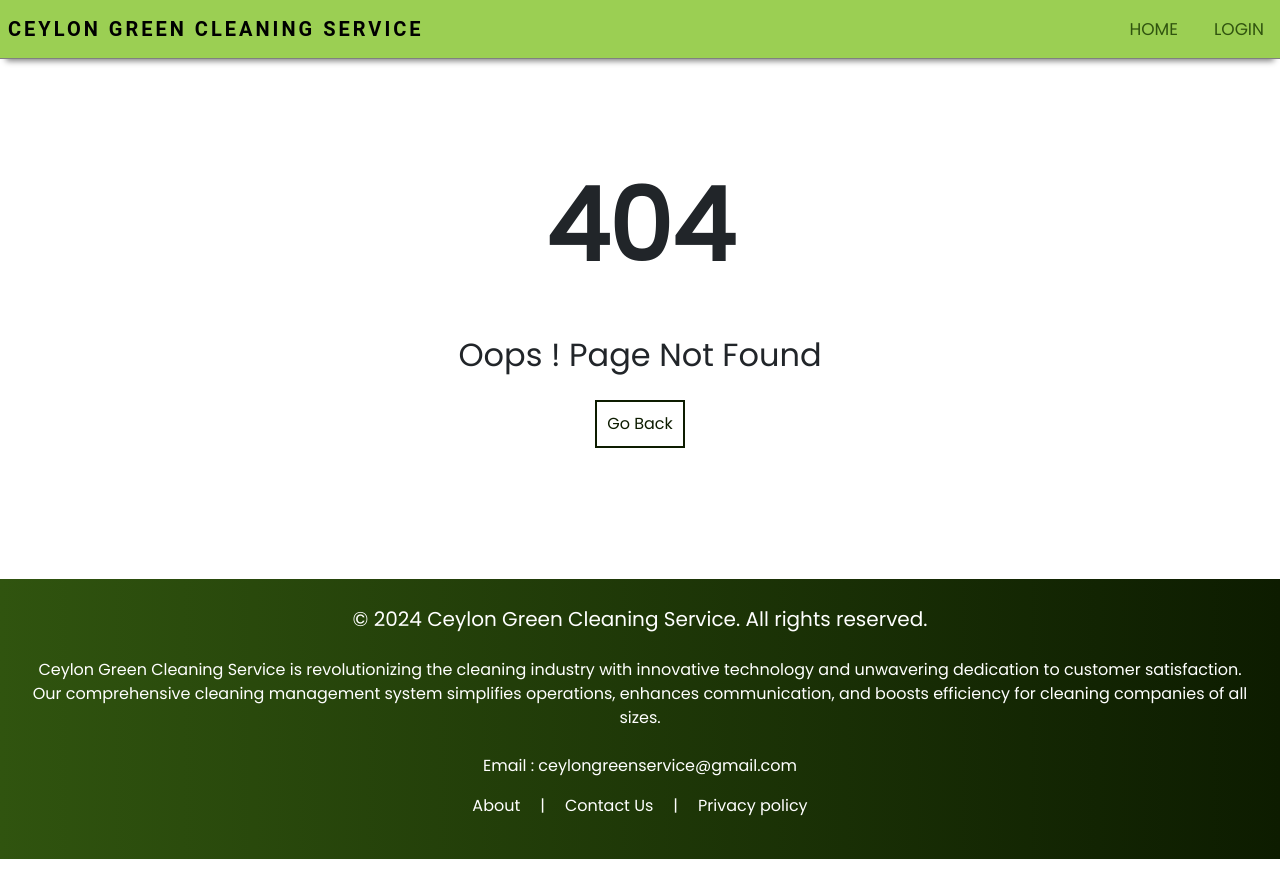
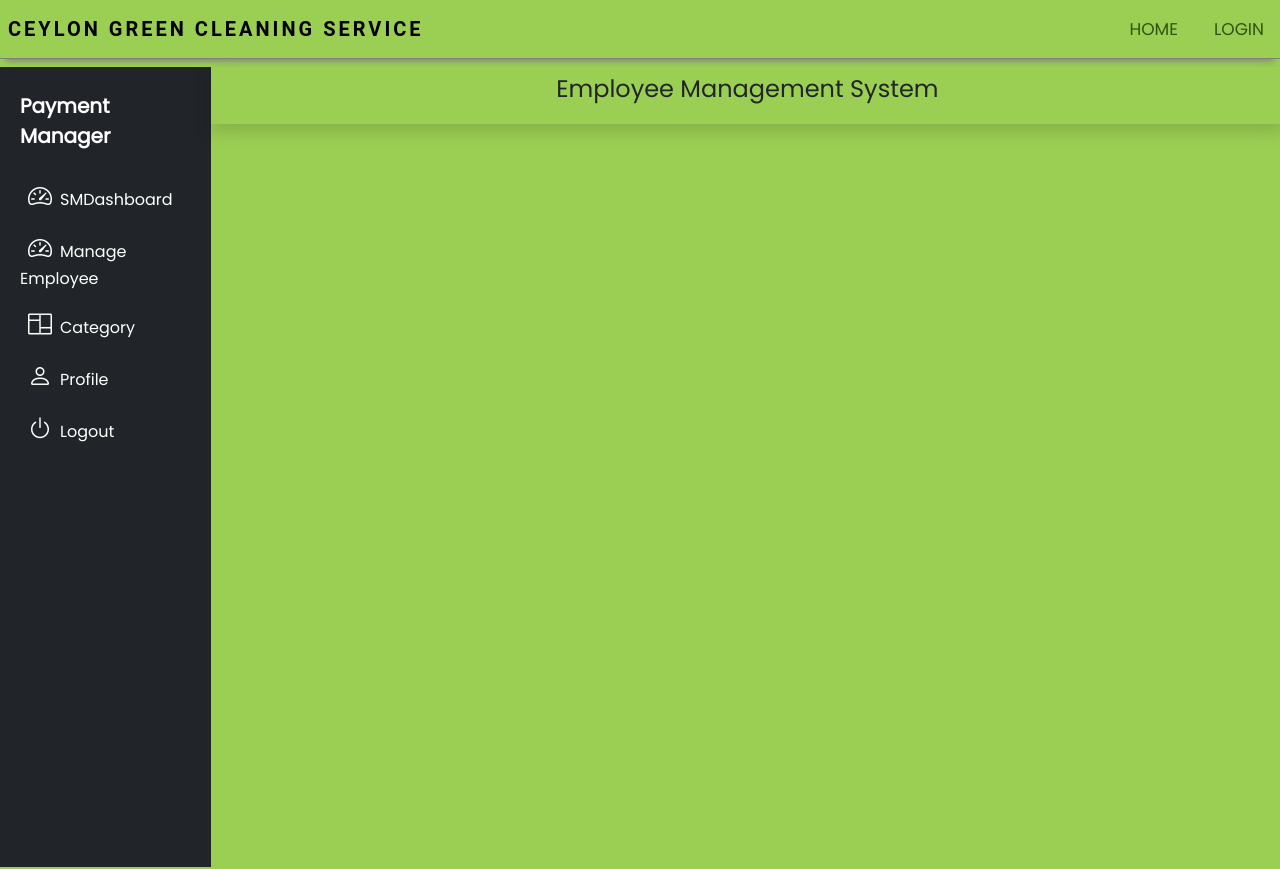
Before and after one commit to KavinMadusanka/CeylonGreenService, a React (Create React App) app in the folder Frontend/interface/: page /KApaymentdashboard in a window 1280 px wide. Shown: the top 869 px of the page. Built offline with nearby package versions, Linux system fonts and the light colour scheme; a web font is replaced by a local one.

Commit message:
add admin payment dashboad

```diff
--- a/Frontend/interface/src/App.js
+++ b/Frontend/interface/src/App.js
@@ -45,6 +45,7 @@
 import ProductDisplayPage from "./pages/productDisplay";
 import ShoppingCart from "./pages/ShoppingCart";
 import KAcardpayment from "./pages/KAcardpayment";
+import KApaymentdashboard from "./pages/Admin/KApaymentdashboard";
 
 
 function App() {
@@ -76,6 +77,7 @@
         <Route path="/KApaymentForm" element={<KApaymentForm />} />
         <Route path="/KApaymentOption" element={<KApaymentOptions />} />
         <Route path="/KAcardpayment" element={<KAcardpayment />} />
+        <Route path="/KApaymentdashboard" element={<KApaymentdashboard />} />
 
 
         {/* Nethmi  */}
--- /dev/null
+++ b/Frontend/interface/src/pages/Admin/KApaymentdashboard.js
@@ -0,0 +1,92 @@
+import React from 'react';
+import { Link, Outlet, useNavigate } from 'react-router-dom';
+import 'bootstrap-icons/font/bootstrap-icons.css';
+import axios from 'axios';
+import Layout1 from '../../components/Layout/Layout1';
+
+const KApaymentdashboard = () => {
+    const navigate = useNavigate()
+    axios.defaults.withCredentials = true
+  return (
+    <Layout1>
+
+
+    <div className ="container-fluid">
+      <div className ="row flex-nowrap">
+        <div className ="col-auto col-md-3 col-xl-2 px-sm-2 px-0 bg-dark">
+            <div className ="d-flex flex-column align-items-center align-items-sm-start px-3 pt-2 text-white min-vh-100">
+                <Link
+                    to = "/smdashboard"
+                    className ="d-flex align-items-center pb-3 mb-md-1 mt-md-3 me-md-auto text-white text-decoration-none"
+                >
+                    <span className ="fs-5 fw-bolder d-none d-sm-inline">
+                        Payment Manager
+                    </span>
+
+                </Link>
+                <ul
+                    className ="nav nav-pills flex-column mb-sm-auto mb-0 align-items-center align-items-sm-start"
+                    id="Menu"
+                    >
+                    <li className ="w-100">
+                        <Link
+                        to = "/smdashboard/employee"
+                        className ="nav-link text-white px-0 align-middle"
+                        >
+                            <i className ="fs-4 bi-speedometer2 ms-2"></i>
+                            <span className ="ms-2 d-none d-sm-inline">SMDashboard</span>
+                        </Link>
+                    </li>
+                    <li className ="w-100">
+                        <Link
+                            to = "/smdashboard/employee"
+                            className ="nav-link px-0 align-middle text-white"
+                        >
+                            <i className ="fs-4 bi-speedometer2 ms-2"></i>
+                            <span className ="ms-2 d-none d-sm-inline">
+                                Manage Employee</span>
+                        </Link>
+                    </li>
+                    <li className="w-100">
+                        <Link
+                            to = "/smdashboard/category"
+                            className ="nav-link px-0 align-middle text-white"
+                        >
+                            <i className ="fs-4 bi-columns ms-2"></i>
+                            <span className ="ms-2 d-none d-sm-inline">Category</span>
+                        </Link>
+                    </li>
+                    <li className="w-100">
+                        <Link
+                            to = "/smdashboard/profile"
+                            className ="nav-link px-0 align-middle text-white"
+                        >
+                            <i className ="fs-4 bi-person ms-2"></i>
+                            <span className ="ms-2 d-none d-sm-inline">Profile</span>
+                        </Link>
+                    </li>
+                    <li className="w-100">
+                        <Link
+                            to = "/"
+                            className ="nav-link px-0 align-middle text-white"
+                        >
+                            <i className ="fs-4 bi-power ms-2"></i>
+                            <span className ="ms-2 d-none d-sm-inline">Logout</span>
+                        </Link>
+                    </li>
+                </ul>
+            </div>
+        </div>
+        <div className="col p-0 m-0">
+            <div className="p-2 d-flex justify-content-center shadow">
+                <h4>Employee Management System</h4>
+            </div>
+            <Outlet />
+        </div>
+      </div>-
+    </div>
+    </Layout1>
+  );
+};
+
+export default KApaymentdashboard
```
Also changed, not shown: 1 other file (tests, documents, lock files or other folders).
